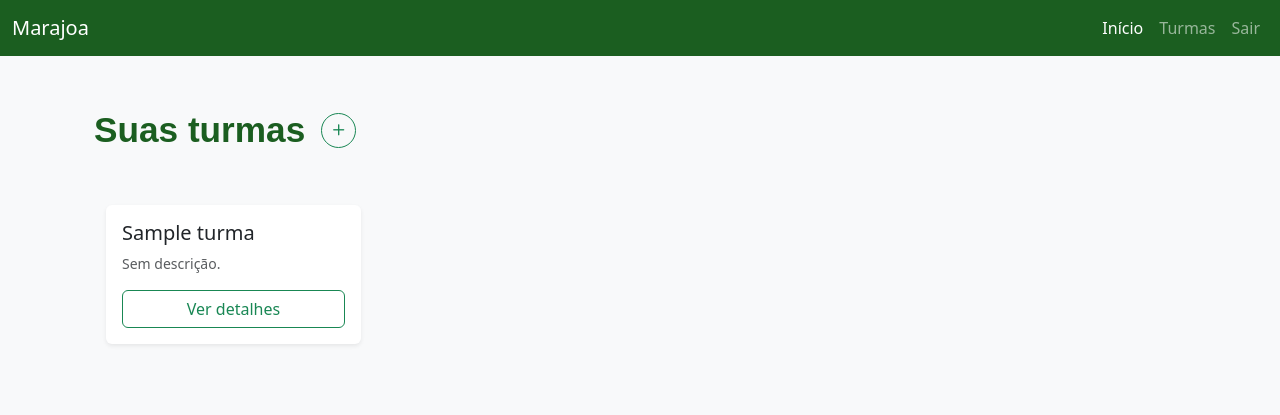
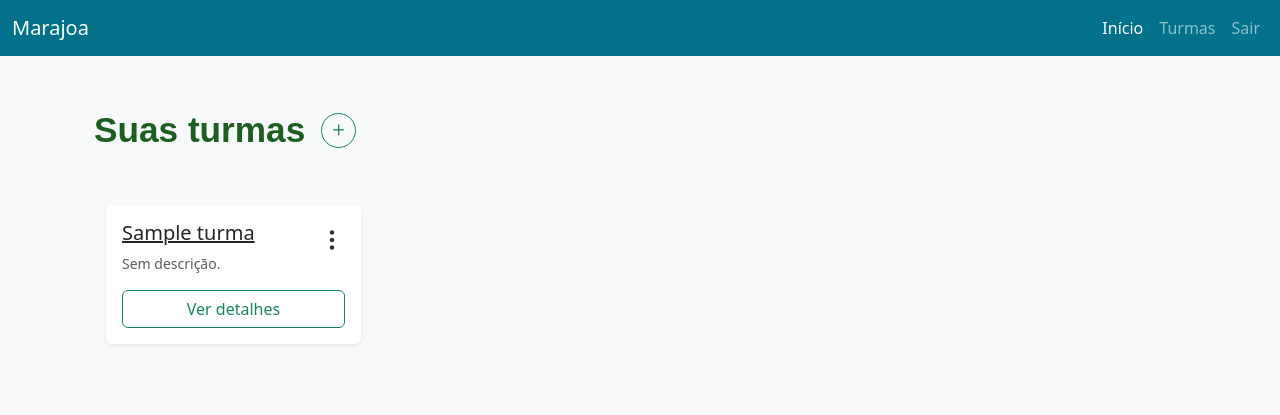
Before and after one commit to Soares314/web_mobile, a Django app: page /index/ in a window 1280 px wide. Shown: the top 415 px of the page. Run offline with Django 5.2, Linux system fonts and the light colour scheme; a user stored in the database is signed in; tables that the repository leaves empty hold one stand-in row (values such as "Sample post").

Commit message:
Update e delete de turmas

```diff
--- a/marajoa/templates/base.html
+++ b/marajoa/templates/base.html
@@ -4,12 +4,13 @@
 <head>
     <meta charset="UTF-8">
     <title>Marajoa</title>
+    <link rel="stylesheet" href="{% static 'css/colors_marajoa.css' %}">
     <link href="https://cdn.jsdelivr.net/npm/bootstrap@5.3.6/dist/css/bootstrap.min.css" rel="stylesheet">
     <link rel="stylesheet" href="https://cdn.jsdelivr.net/npm/bootstrap-icons@1.11.3/font/bootstrap-icons.min.css">
     <meta name="viewport" content="width=device-width, initial-scale=1.0">
 </head>
 <body class="bg-light">
-    <nav class="navbar navbar-expand-lg navbar-dark" style="background:#1B5E20">
+    <nav class="navbar navbar-expand-lg navbar-dark" style="background: var(--marajoa-primary);" >
         <div class="container-fluid">
             <a class="navbar-brand d-flex align-items-center" href="{% url 'listar-turmas' %}">
                 Marajoa
--- /dev/null
+++ b/static/css/colors_marajoa.css
@@ -0,0 +1,7 @@
+:root {
+  --marajoa-primary: #01728a;
+  --marajoa-background: #F2E9DC;
+  --success: #1d960a;
+  --warning: #f0a500;
+  --danger: #c42b2d;
+}
--- a/turma/templates/listar.html
+++ b/turma/templates/listar.html
@@ -1,5 +1,5 @@
 {% extends 'base.html' %}
-{% block title %}Turmas{% endblock %}
+{% block title %}Home{% endblock %}
 
 {% block content %}
 <div class="container py-4">
@@ -14,14 +14,27 @@
         </a>
     </div>
     <div class="container py-4">
-        <div class="row g-3">
+        <div class="row row-cols-1 row-cols-sm-2 row-cols-md-3 row-cols-lg-4 g-3">
         {% for turma in turmas %}
-        <div class="col-12 col-sm-6 col-md-4 col-lg-3 d-flex">
-            <div class="card flex-fill shadow-sm border-0">
+        <div class="col d-flex">
+            <div class="card flex-fill shadow-sm border-0 position-relative">
                 <div class="card-body d-flex flex-column justify-content-between">
-                    <div>
-                        <h5 class="card-title mb-2">{{ turma.nome }}</h5>
-                        <p class="card-text text-muted small mb-3">{{ turma.descricao|default:"Sem descrição." }}</p>
+                    <div class="d-flex justify-content-between align-items-start">
+                        <div>
+                            <h5 class="card-title mb-2"><a href="#" style="color: inherit;">{{ turma.nome }}</a></h5>
+                            <p class="card-text text-muted small mb-3">{{ turma.descricao|default:"Sem descrição." }}</p>
+                        </div>
+                        <!-- Botão de três pontos -->
+                        <div class="dropdown">
+                            <button type="button" class="btn btn-link p-0 ms-2" data-bs-toggle="dropdown" style="font-size:1.5rem; color:#333;">
+                                <i class="bi bi-three-dots-vertical"></i>
+                            </button>
+                            <ul class="dropdown-menu">
+                                <li><a class="dropdown-item" href="{% url 'editar-turma' turma.id %}">Editar</a></li>
+                                <li><a class="dropdown-item" href="{% url 'deletar-turma' turma.id %}">Excluir</a></li>
+                                <li><a class="dropdown-item" href="#">Detalhes</a></li>
+                            </ul>
+                        </div>
                     </div>
                     <a href="#" class="btn btn-outline-success mt-auto">Ver detalhes</a>
                 </div>
@@ -29,10 +42,11 @@
         </div>
         {% empty %}
         <div class="col-12">
-            <div class="alert alert-info text-center mb-0">Nenhuma turma cadastrada.</div>
+            <div class="alert alert-info text-center" role="alert">
+                Nenhuma turma cadastrada.
+            </div>
         </div>
         {% endfor %}
         </div>
     </div>
-</div>
 {% endblock %}
--- a/turma/urls.py
+++ b/turma/urls.py
@@ -4,4 +4,7 @@ from turma.views import *
 urlpatterns = [
     path('', ListarTurmas.as_view(), name='listar-turmas'),
     path('novo/', CriarTurma.as_view(), name='criar-turma'),
+    path('editar/<int:pk>/', EditarTurma.as_view(), name='editar-turma'),
+    path('deletar/<int:pk>/', DeletarTurma.as_view(), name='deletar-turma'),
+    path('<int:pk>/', AcessarMural.as_view(), name='acessar-mural'),
 ]
--- a/turma/views.py
+++ b/turma/views.py
@@ -1,5 +1,5 @@
 from django.shortcuts import render, redirect
-from django.views.generic import ListView, CreateView
+from django.views.generic import ListView, CreateView, UpdateView, DeleteView
 from django.contrib.auth.mixins import LoginRequiredMixin
 from turma.models import Turma
 from turma.forms import TurmaForm
@@ -22,3 +22,19 @@ class CriarTurma(LoginRequiredMixin, CreateView):
         perfil, _ = Perfil.objects.get_or_create(user=self.request.user)
         self.object.tutor.add(perfil)
         return response
+
+class EditarTurma(LoginRequiredMixin, UpdateView):
+    model = Turma
+    form_class = TurmaForm
+    template_name = 'editar.html'
+    success_url = reverse_lazy('listar-turmas')
+
+class DeletarTurma(LoginRequiredMixin, DeleteView):
+    model = Turma
+    template_name = 'deletar.html'
+    success_url = reverse_lazy('listar-turmas')
+
+class AcessarMural(LoginRequiredMixin, ListView):
+    model = Turma
+    context_object_name = 'turma'
+    template_name = 'mural.html'
```
Also changed, not shown: turma/templates/deletar.html (added, +22 -0 lines), turma/templates/editar.html (added, +36 -0 lines), turma/templates/turma.html (added, +34 -0 lines).
